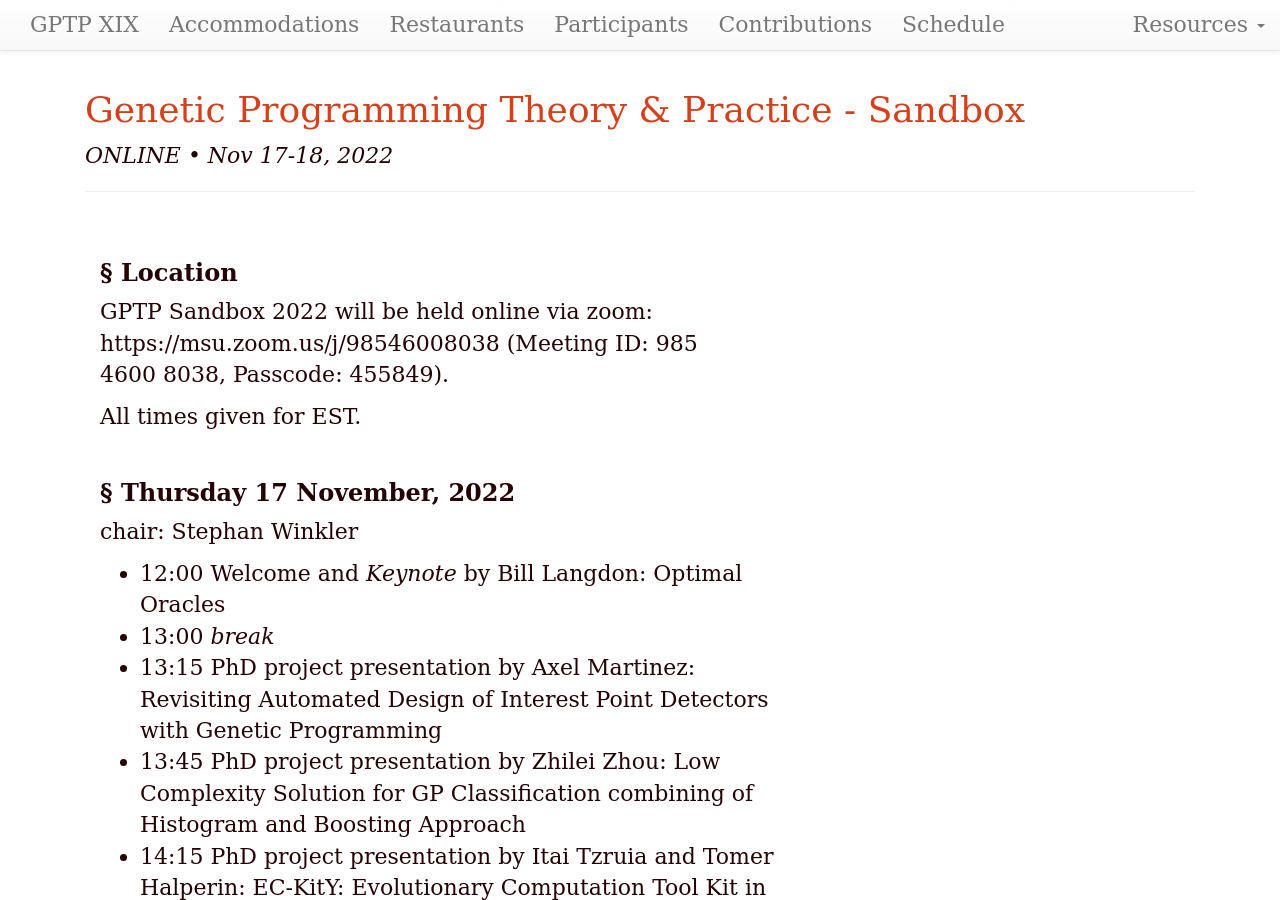
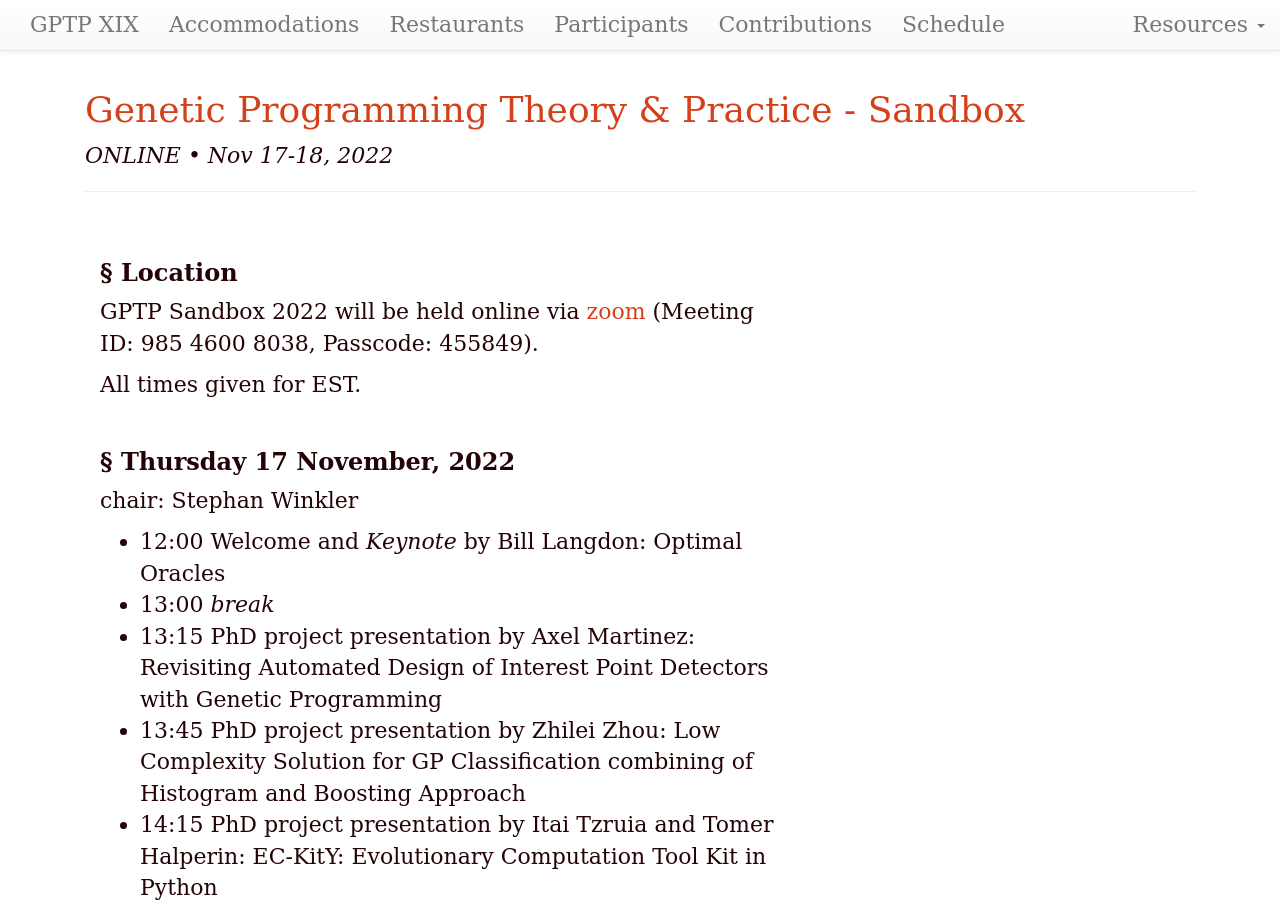
Before and after one commit to GPTP-workshop/gptp-workshop.github.io, a Jekyll site: the page built from schedule.md, in a window 1280 px wide and 900 px high. Built offline with Jekyll 4.4.1, drawn with Linux system fonts in a browser that asks for light colours; our own code applies the rules of GitHub Pages for plain Markdown files.

Commit message:
Update schedule.md

```diff
--- a/schedule.md
+++ b/schedule.md
@@ -6,7 +6,7 @@ dates: "Nov 17-18, 2022"
 ---
 
 ### Location
-GPTP Sandbox 2022 will be held online via zoom: https://msu.zoom.us/j/98546008038 (Meeting ID: 985 4600 8038, Passcode: 455849).
+GPTP Sandbox 2022 will be held online via [zoom](https://msu.zoom.us/j/98546008038) (Meeting ID: 985 4600 8038, Passcode: 455849).
 
 All times given for EST.
 
```
